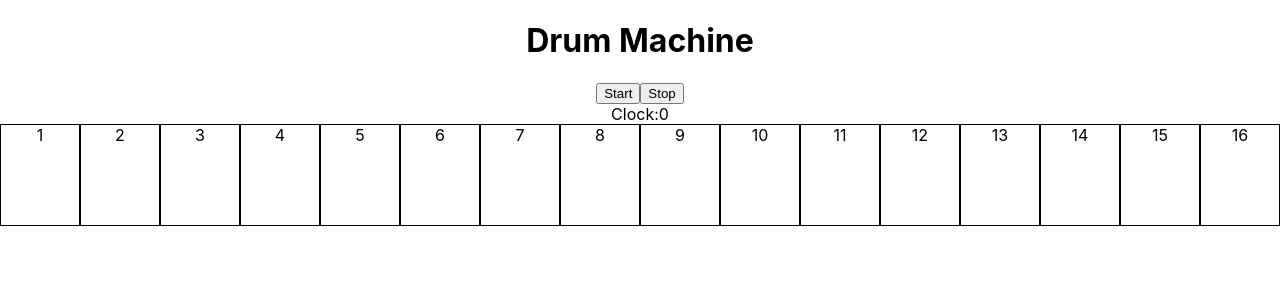
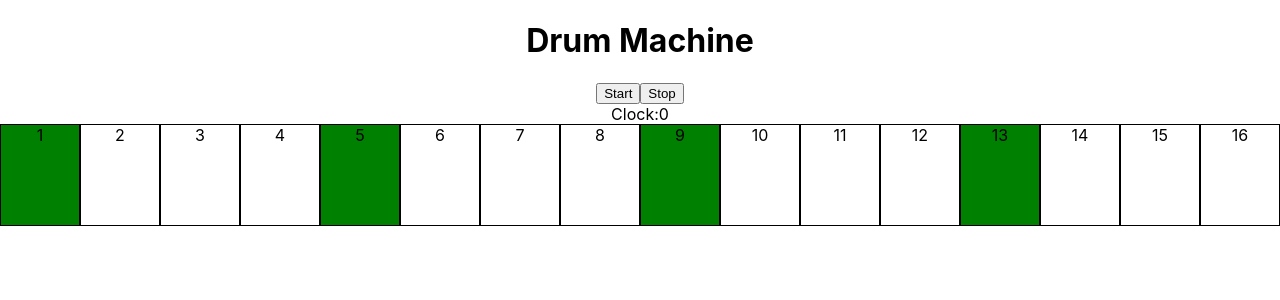
Before and after one commit to austincesear123/project-04-drum-machine-client, a React (Create React App) app: page / in a window 1280 px wide. Shown: the top 300 px of the page. Built offline with nearby package versions, Linux system fonts and the light colour scheme.

Commit message:
cleaned up sequencer display and start/stop functionality

```diff
--- a/src/App.css
+++ b/src/App.css
@@ -17,3 +17,7 @@
 .red {
   background-color: red;
 }
+
+.green {
+  background-color: green;
+}
--- a/src/App.js
+++ b/src/App.js
@@ -3,120 +3,109 @@ import * as Tone from "tone";
 import { useEffect, useState } from "react";
 
 const bassSynth = new Tone.MembraneSynth().toDestination();
-// const loopBeat = new Tone.Loop();
-// const part = new Tone.Part((time, value) => {
-//   bassSynth.triggerAttackRelease(value.note, "8n", time, value.velocity);
-// }, [
-//   {time: "0:0", note: "C1", velocity: 1},
-//   {time: "0:1", note: "C1", velocity: 0},
-//   {time: "0:2", note: "C1", velocity: 1},
-//   {time: "0:3", note: "C1", velocity: 0},
-//   {time: "1:0", note: "C1", velocity: 1},
-//   {time: "1:1", note: "C1", velocity: 0},
-//   {time: "1:2", note: "C1", velocity: 1},
-//   {time: "1:3", note: "C1", velocity: 0},
-//   {time: "2:0", note: "C1", velocity: 1},
-//   {time: "2:1", note: "C1", velocity: 0},
-//   {time: "2:2", note: "C1", velocity: 1},
-//   {time: "2:3", note: "C1", velocity: 0},
-//   {time: "3:0", note: "C1", velocity: 1},
-//   {time: "3:1", note: "C1", velocity: 0},
-//   {time: "3:2", note: "C1", velocity: 1},
-//   {time: "3:3", note: "C1", velocity: 0}
-// ]).start(0);
+const blankSeq = [
+  { time: "0:0:0", note: "C1", velocity: 0 },
+  { time: "0:0:1", note: "C1", velocity: 0 },
+  { time: "0:0:2", note: "C1", velocity: 0 },
+  { time: "0:0:3", note: "C1", velocity: 0 },
+  { time: "0:1:0", note: "C1", velocity: 0 },
+  { time: "0:1:1", note: "C1", velocity: 0 },
+  { time: "0:1:2", note: "C1", velocity: 0 },
+  { time: "0:1:3", note: "C1", velocity: 0 },
+  { time: "0:2:0", note: "C1", velocity: 0 },
+  { time: "0:2:1", note: "C1", velocity: 0 },
+  { time: "0:2:2", note: "C1", velocity: 0 },
+  { time: "0:2:3", note: "C1", velocity: 0 },
+  { time: "0:3:0", note: "C1", velocity: 0 },
+  { time: "0:3:1", note: "C1", velocity: 0 },
+  { time: "0:3:2", note: "C1", velocity: 0 },
+  { time: "0:3:3", note: "C1", velocity: 0 },
+];
+const defaultSeq = [
+  { time: "0:0:0", note: "C1", velocity: 1 },
+  { time: "0:0:1", note: "C1", velocity: 0 },
+  { time: "0:0:2", note: "C1", velocity: 0 },
+  { time: "0:0:3", note: "C1", velocity: 0 },
+  { time: "0:1:0", note: "C1", velocity: 1 },
+  { time: "0:1:1", note: "C1", velocity: 0 },
+  { time: "0:1:2", note: "C1", velocity: 0 },
+  { time: "0:1:3", note: "C1", velocity: 0 },
+  { time: "0:2:0", note: "C1", velocity: 1 },
+  { time: "0:2:1", note: "C1", velocity: 0 },
+  { time: "0:2:2", note: "C1", velocity: 0 },
+  { time: "0:2:3", note: "C1", velocity: 0 },
+  { time: "0:3:0", note: "C1", velocity: 1 },
+  { time: "0:3:1", note: "C1", velocity: 0 },
+  { time: "0:3:2", note: "C1", velocity: 0 },
+  { time: "0:3:3", note: "C1", velocity: 0 },
+];
 
 function App() {
   const [isPlaying, setIsPlaying] = useState(false);
   const [clock, setClock] = useState(0);
-  const [seq, setSeq] = useState([
-    { time: "0:0", note: "C1", velocity: 1 },
-    { time: "0:1", note: "C1", velocity: 0 },
-    { time: "0:2", note: "C1", velocity: 1 },
-    { time: "0:3", note: "C1", velocity: 0 },
-    { time: "1:0", note: "C1", velocity: 1 },
-    { time: "1:1", note: "C1", velocity: 0 },
-    { time: "1:2", note: "C1", velocity: 1 },
-    { time: "1:3", note: "C1", velocity: 0 },
-    { time: "2:0", note: "C1", velocity: 1 },
-    { time: "2:1", note: "C1", velocity: 0 },
-    { time: "2:2", note: "C1", velocity: 1 },
-    { time: "2:3", note: "C1", velocity: 0 },
-    { time: "3:0", note: "C1", velocity: 1 },
-    { time: "3:1", note: "C1", velocity: 0 },
-    { time: "3:2", note: "C1", velocity: 1 },
-    { time: "3:3", note: "C1", velocity: 0 },
-  ]);
+  const [seq, setSeq] = useState(defaultSeq);
 
-  Tone.Transport.bpm.value = 280;
-
-  // let clock = '';
-  // let event_id = Tone.Transport.scheduleRepeat((time) => {
-  //   console.log(time)
-  //   let currentBeat = Tone.Transport.position.split(":");
-  //   setClock(parseInt(currentBeat[1]));
-  // }, "4n");
+  Tone.Transport.bpm.value = 140;
 
   useEffect(() => {
-    return new Tone.Part((time, value) => {
+   return new Tone.Part((time, value) => {
       console.log(time);
+      let currentBeat = Tone.Transport.position
+        .split(":")
+        .map((i) => parseInt(i));
+      console.log(currentBeat);
+      handleClock(currentBeat);
       bassSynth.triggerAttackRelease(value.note, "8n", time, value.velocity);
-    }, seq).start(0);
-  }, []);
+    }, seq).start();
+  }, [seq]);
 
   function runClock() {
     if (!isPlaying) {
-      // loopBeat.set({
-      //   callback: song,
-      //   interval: "4n",
-      // });
-      // loopBeat.start();
+      setSeq(defaultSeq)
       setIsPlaying(true);
       Tone.Transport.loop = true;
-      Tone.Transport.setLoopPoints(0, "4m");
+      Tone.Transport.setLoopPoints(0, "1m");
       Tone.Transport.start();
     }
   }
 
   function stopClock() {
+    Tone.Transport.stop();
+
     setIsPlaying(false);
     setClock(0);
-    // loopBeat.dispose();
-    Tone.Transport.loop = false;
-    Tone.Transport.setLoopPoints(0);
-    Tone.Transport.stop();
   }
 
-  // function song(time) {
-  //   console.log(time);
-  //   let currentBeat = Tone.Transport.position
-  //     .split(":")
-  //     .map((i) => parseInt(i));
-  //   console.log(currentBeat);
-  //   handleClock(currentBeat);
-  //   if (currentBeat[1] === 0 || currentBeat[1] === 2) {
-  //     bassSynth.triggerAttackRelease("C1", "8n", time);
-  //   }
-  // }
-
   function handleClock(beat) {
-    let beatArr = [parseInt(beat[0]) + 1, parseInt(beat[1]) + 1];
-    if (beatArr[0] === 1) {
-      setClock(beatArr[1]);
-    } else if (beatArr[0] === 2) {
-      setClock(beatArr[1] + 4);
-    } else if (beatArr[0] === 3) {
-      setClock(beatArr[1] + 8);
-    } else if (beatArr[0] === 4) {
-      setClock(beatArr[1] + 12);
+    let beatArr = [
+      parseInt(beat[0]) + 1,
+      parseInt(beat[1]) + 1,
+      parseInt(beat[2]) + 1,
+    ];
+    if (beatArr[1] === 1) {
+      setClock(beatArr[2]);
+    } else if (beatArr[1] === 2) {
+      setClock(beatArr[2] + 4);
+    } else if (beatArr[1] === 3) {
+      setClock(beatArr[2] + 8);
+    } else if (beatArr[1] === 4) {
+      setClock(beatArr[2] + 12);
     }
   }
-
-  // function handleClick()
 
   const note = [];
   for (let i = 0; i < 16; i++) {
     note.push(
-      <div key={i} className={clock === i + 1 ? "note red" : "note"}>
+      <div
+        key={i}
+        className={
+          clock === i + 1
+            ? "note red"
+            : seq[i].velocity === 1
+            ? "note green"
+            : "note"
+        }
+      >
         {i + 1}
       </div>
     );
```
